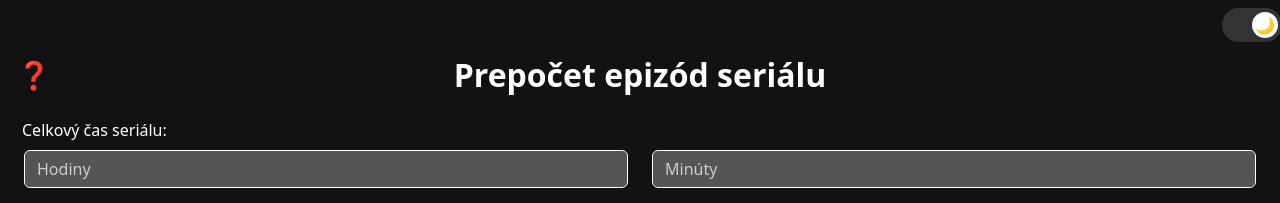
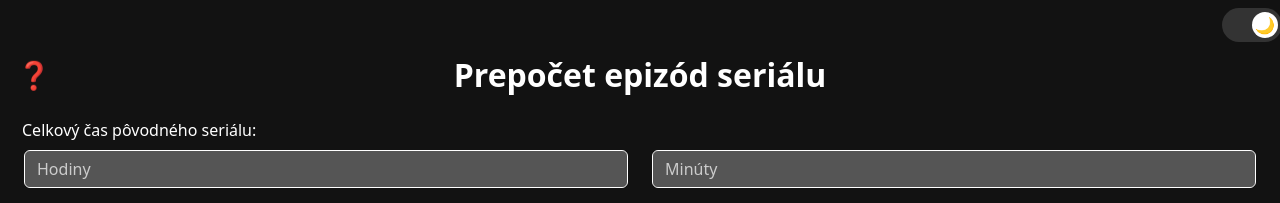
Before and after one commit to Mar-Pol/prepocet-epizod-serialu, a plain HTML site: page Source Code/index.html in a window 1280 px wide. Shown: the top 203 px of the page. Drawn offline with nearby package versions, Linux system fonts and the light colour scheme.

Commit message:
Update index.html

```diff
--- a/Source Code/index.html
+++ b/Source Code/index.html
@@ -31,7 +31,7 @@
     </div>
     <div class="mb-3">
       <label class="form-label">
-      Celkový čas seriálu:
+      Celkový čas pôvodného seriálu:
       </label>
       <div class="row">
         <div class="col-md-6">
```
